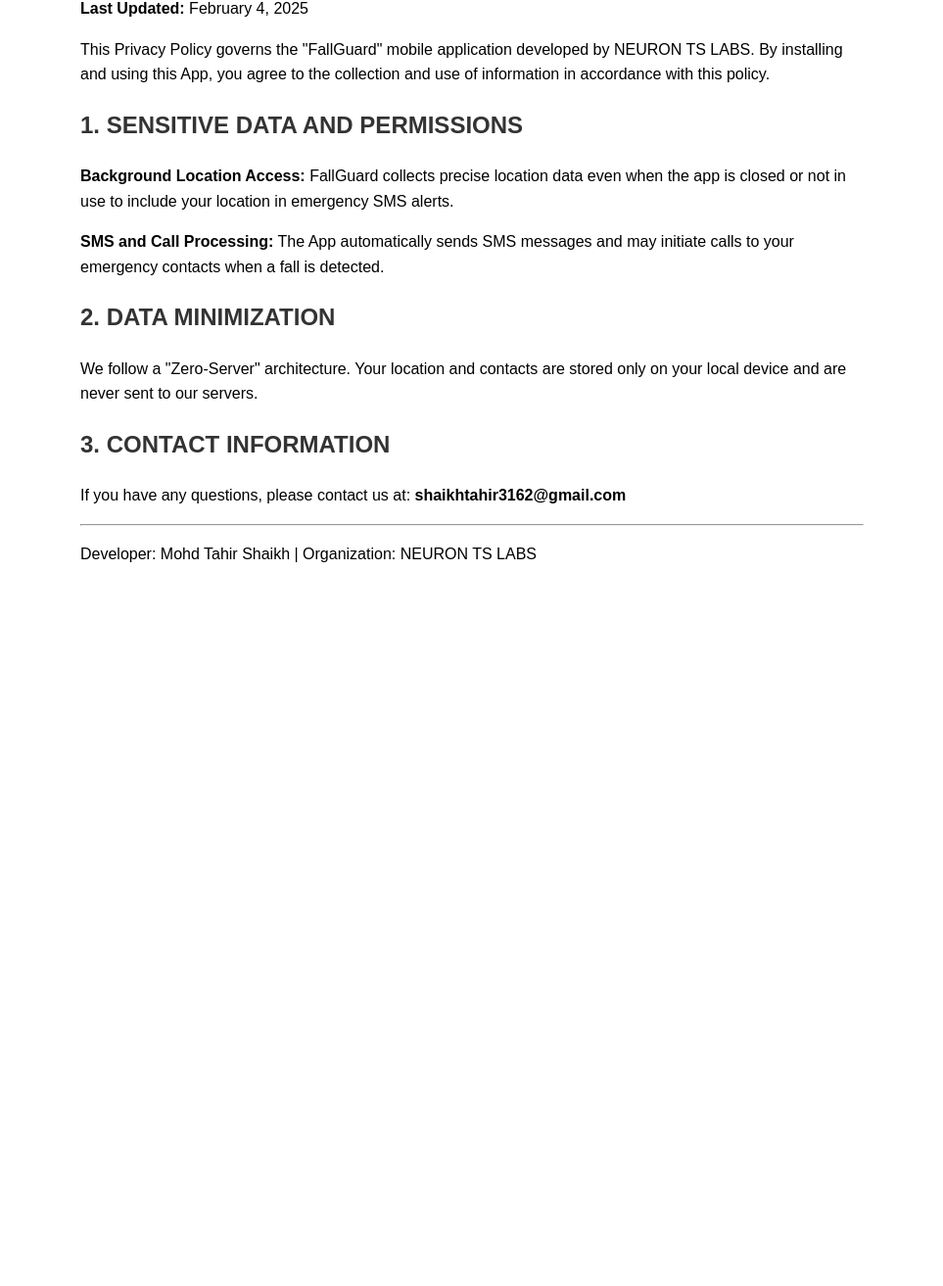
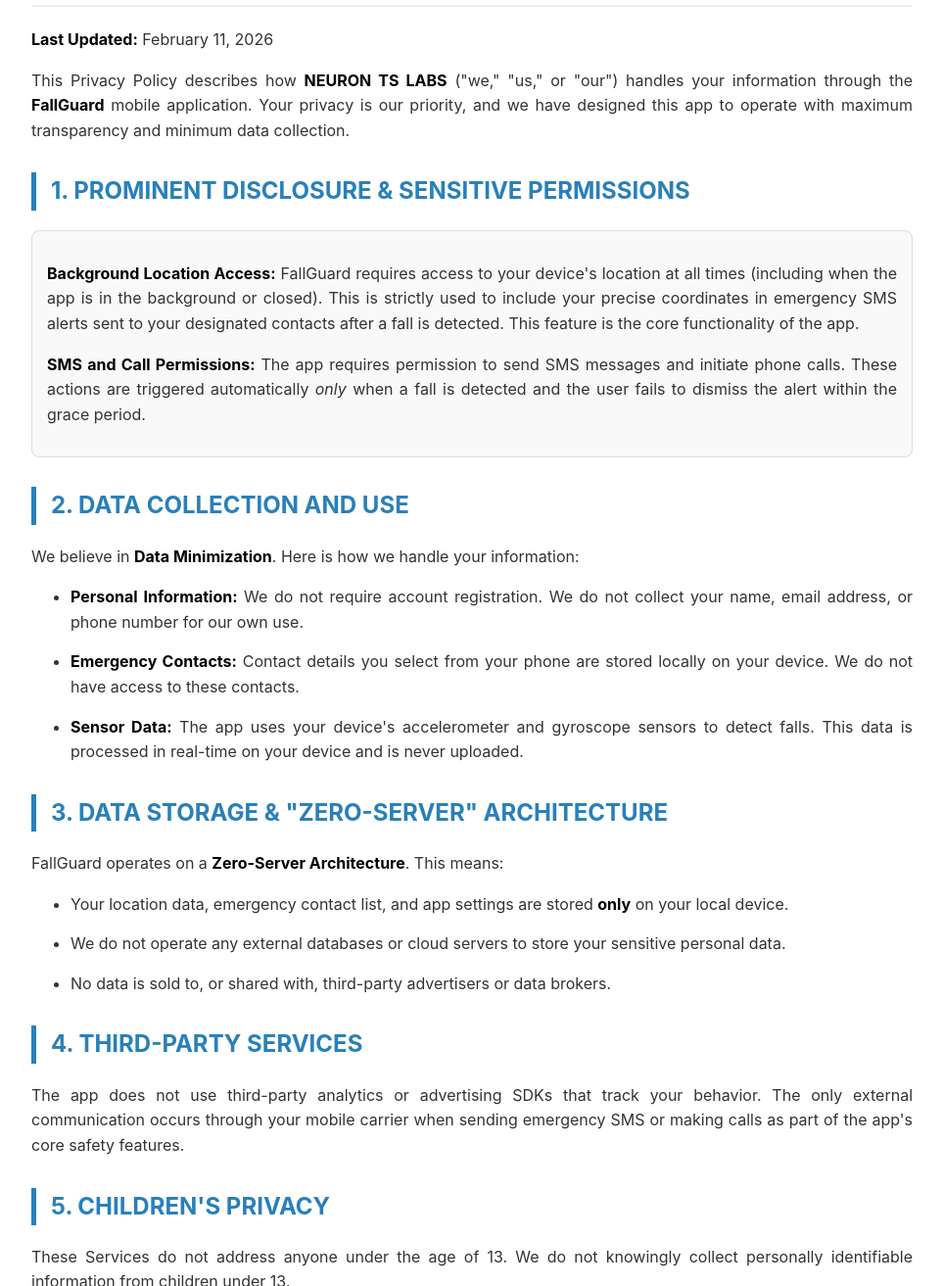
Before and after one commit to shaikhtahir3162-bit/shaikhtahir3162-bit.github.io, a plain HTML site: page privacy.html in a window 1280 px wide. Shown: the part 118-1431 px from the top of the page at 98% size, without its empty margins (158-1121 px from the left). Before the commit the page ends 800 px from the top, so only its background shows below. Drawn offline with Linux system fonts and the light colour scheme.

Commit message:
Update privacy.html

```diff
--- a/privacy.html
+++ b/privacy.html
@@ -1,30 +1,70 @@
 <!DOCTYPE html>
-<html>
+<html lang="en">
 <head>
     <meta charset="UTF-8">
+    <meta name="viewport" content="width=device-width, initial-scale=1.0">
     <title>Privacy Policy - FallGuard</title>
     <style>
-        body { font-family: sans-serif; line-height: 1.6; padding: 20px; max-width: 800px; margin: auto; }
-        h1, h2 { color: #333; }
+        body { font-family: -apple-system, BlinkMacSystemFont, "Segoe UI", Roboto, Helvetica, Arial, sans-serif; line-height: 1.6; color: #333; padding: 40px 20px; max-width: 900px; margin: auto; }
+        h1 { border-bottom: 2px solid #eee; padding-bottom: 10px; color: #2c3e50; }
+        h2 { margin-top: 30px; color: #2980b9; border-left: 5px solid #2980b9; padding-left: 15px; }
+        p, li { margin-bottom: 15px; text-align: justify; }
+        .highlight { background: #f9f9f9; padding: 15px; border-radius: 8px; border: 1px solid #ddd; }
+        footer { margin-top: 50px; font-size: 0.9em; color: #777; border-top: 1px solid #eee; padding-top: 20px; }
+        strong { color: #000; }
     </style>
 </head>
 <body>
+
     <h1>Privacy Policy for FallGuard</h1>
-    <p><strong>Last Updated:</strong> February 4, 2025</p>
+    <p><strong>Last Updated:</strong> February 11, 2026</p>
 
-    <p>This Privacy Policy governs the "FallGuard" mobile application developed by NEURON TS LABS. By installing and using this App, you agree to the collection and use of information in accordance with this policy.</p>
+    <p>This Privacy Policy describes how <strong>NEURON TS LABS</strong> ("we," "us," or "our") handles your information through the <strong>FallGuard</strong> mobile application. Your privacy is our priority, and we have designed this app to operate with maximum transparency and minimum data collection.</p>
 
-    <h2>1. SENSITIVE DATA AND PERMISSIONS</h2>
-    <p><strong>Background Location Access:</strong> FallGuard collects precise location data even when the app is closed or not in use to include your location in emergency SMS alerts.</p>
-    <p><strong>SMS and Call Processing:</strong> The App automatically sends SMS messages and may initiate calls to your emergency contacts when a fall is detected.</p>
+    <h2>1. PROMINENT DISCLOSURE & SENSITIVE PERMISSIONS</h2>
+    <div class="highlight">
+        <p><strong>Background Location Access:</strong> FallGuard requires access to your device's location at all times (including when the app is in the background or closed). This is strictly used to include your precise coordinates in emergency SMS alerts sent to your designated contacts after a fall is detected. This feature is the core functionality of the app.</p>
 
-    <h2>2. DATA MINIMIZATION</h2>
-    <p>We follow a "Zero-Server" architecture. Your location and contacts are stored only on your local device and are never sent to our servers.</p>
+        <p><strong>SMS and Call Permissions:</strong> The app requires permission to send SMS messages and initiate phone calls. These actions are triggered automatically <em>only</em> when a fall is detected and the user fails to dismiss the alert within the grace period.</p>
+    </div>
 
-    <h2>3. CONTACT INFORMATION</h2>
-    <p>If you have any questions, please contact us at: <strong>shaikhtahir3162@gmail.com</strong></p>
+    <h2>2. DATA COLLECTION AND USE</h2>
+    <p>We believe in <strong>Data Minimization</strong>. Here is how we handle your information:</p>
+    <ul>
+        <li><strong>Personal Information:</strong> We do not require account registration. We do not collect your name, email address, or phone number for our own use.</li>
+        <li><strong>Emergency Contacts:</strong> Contact details you select from your phone are stored locally on your device. We do not have access to these contacts.</li>
+        <li><strong>Sensor Data:</strong> The app uses your device's accelerometer and gyroscope sensors to detect falls. This data is processed in real-time on your device and is never uploaded.</li>
+    </ul>
 
-    <hr>
-    <p>Developer: Mohd Tahir Shaikh | Organization: NEURON TS LABS</p>
+    <h2>3. DATA STORAGE & "ZERO-SERVER" ARCHITECTURE</h2>
+    <p>FallGuard operates on a <strong>Zero-Server Architecture</strong>. This means:</p>
+    <ul>
+        <li>Your location data, emergency contact list, and app settings are stored <strong>only</strong> on your local device.</li>
+        <li>We do not operate any external databases or cloud servers to store your sensitive personal data.</li>
+        <li>No data is sold to, or shared with, third-party advertisers or data brokers.</li>
+    </ul>
+
+    <h2>4. THIRD-PARTY SERVICES</h2>
+    <p>The app does not use third-party analytics or advertising SDKs that track your behavior. The only external communication occurs through your mobile carrier when sending emergency SMS or making calls as part of the app's core safety features.</p>
+
+    <h2>5. CHILDREN'S PRIVACY</h2>
+    <p>These Services do not address anyone under the age of 13. We do not knowingly collect personally identifiable information from children under 13.</p>
+
+    <h2>6. SECURITY</h2>
+    <p>Since your data stays on your device, its security depends on your device's security settings. We recommend using a screen lock and keeping your Android OS updated to protect the local data stored by FallGuard.</p>
+
+    <h2>7. CHANGES TO THIS POLICY</h2>
+    <p>We may update our Privacy Policy from time to time. We will notify you of any changes by posting the new Privacy Policy on this page and updating the "Last Updated" date at the top.</p>
+
+    <h2>8. CONTACT US</h2>
+    <p>If you have any questions or suggestions about this Privacy Policy, please contact us at:</p>
+    <p><strong>Email:</strong> shaikhtahir3162@gmail.com</p>
+
+    <footer>
+        <p><strong>Developer:</strong> Mohd Tahir Shaikh</p>
+        <p><strong>Organization:</strong> NEURON TS LABS</p>
+        <p>&copy; 2026 NEURON TS LABS. All rights reserved.</p>
+    </footer>
+
 </body>
 </html>
```
